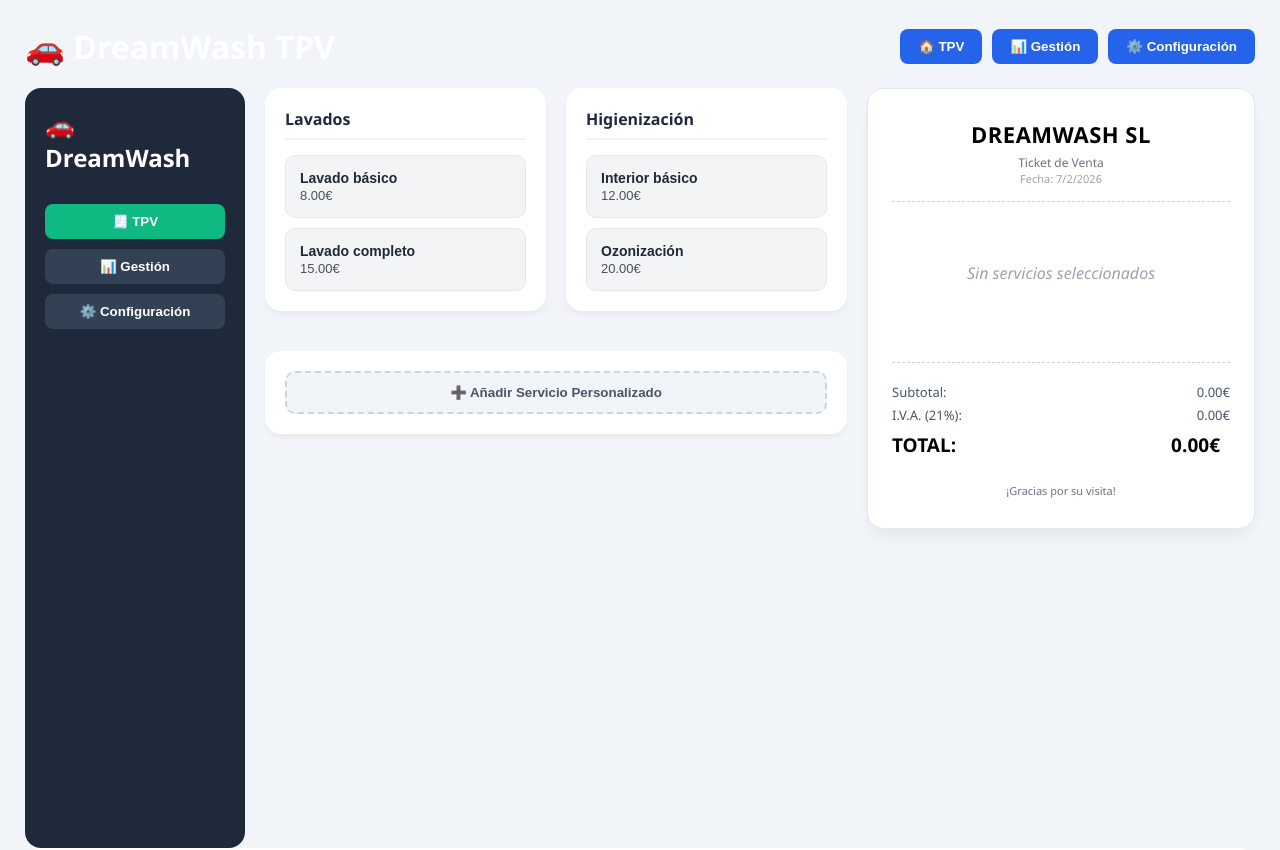
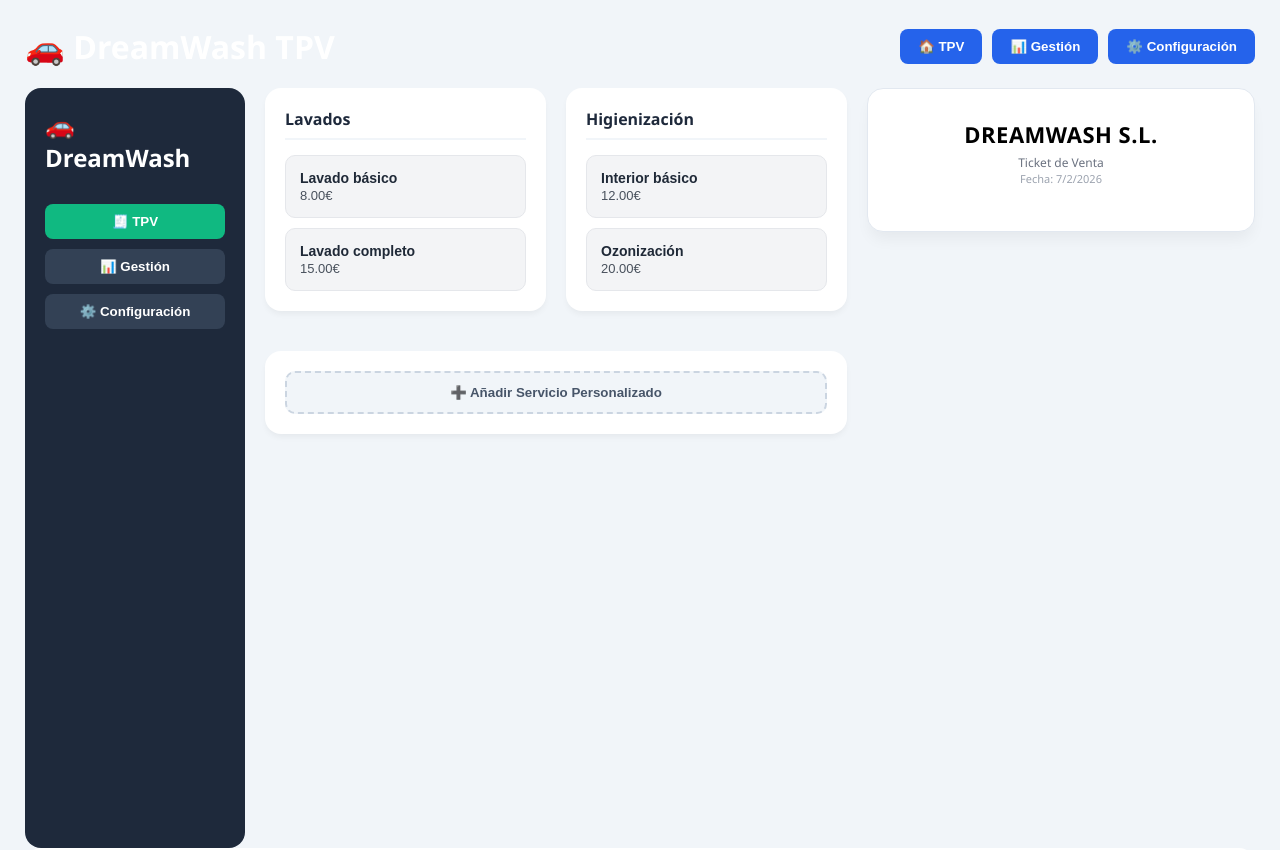
Before and after one commit to DarthSaira/tpv-dreamwash, a React (Vite) app: page / in a window 1280 px wide. Shown: the top 850 px of the page. Built offline with nearby package versions, Linux system fonts and the light colour scheme.

Commit message:
Crear componente Ticket e integrarlo

```diff
--- a/src/App.jsx
+++ b/src/App.jsx
@@ -2,6 +2,7 @@ import { useState } from "react";
 import Sidebar from "./components/Sidebar";
 import ServicioPersonalizado from "./components/ServicioPersonalizado";
 import ModalCobro from "./components/ModalCobro";
+import Ticket from "./components/Ticket";
 
 const dataInicial = [
   {
@@ -371,109 +372,25 @@ export default function App() {
 
             {/* COLUMNA DERECHA (TICKET) */}
             <div style={styles.columnaDerecha} className="zona-ticket">
-              <div style={styles.ticketFisico}>
-                <div style={{ textAlign: "center", marginBottom: 15 }}>
-                  <h2 style={{ margin: "0 0 5px 0", fontSize: 22, fontWeight: '800', letterSpacing: '0.5px' }}>DREAMWASH SL</h2>
-                  <p style={{ margin: 0, fontSize: 12, color: "#6b7280" }}>Ticket de Venta</p>
-                  <p style={{ margin: 0, fontSize: 11, color: "#9ca3af" }}>Fecha: {new Date().toLocaleDateString()}</p>
-
-                  {/* Tipografía corregida y unificada para los datos del coche */}
-                  {(matricula || modeloCoche) && (
-                    <div style={styles.ticketCocheBox}>
-                      <span style={{ fontWeight: "700" }}>VEHÍCULO: </span>
-                      <span>{matricula || "S/M"}</span>
-                      {modeloCoche && <span> ({modeloCoche})</span>}
-                    </div>
-                  )}
-                </div>
-
-                <div style={styles.lineaDivisoria}></div>
-
-                <div style={{ minHeight: 120, padding: "5px 0" }}>
-                  {seleccionados.length === 0 ? (
-                    <p style={{ color: "#9ca3af", fontStyle: "italic", textAlign: "center", marginTop: 40 }}>
-                      Sin servicios seleccionados
-                    </p>
-                  ) : (
-                    <>
-                      {seleccionados.map((s) => (
-                        <div key={s.id} style={styles.filaTicketContainer}>
-                          <div style={styles.filaTicket}>
-                            <span>{s.cantidad}x {s.nombre}</span>
-                            <span>{(s.precio * s.cantidad).toFixed(2)}€</span>
-                          </div>
-                          <button className="btn-eliminar-ticket" onClick={() => eliminarServicioCompleto(s.id)} style={styles.btnEliminarLinea}>
-                            ❌
-                          </button>
-                        </div>
-                      ))}
-                      <div style={{ textAlign: 'right', marginTop: 10 }} className="btn-eliminar-ticket">
-                        <button onClick={limpiarTicket} style={styles.btnLimpiarTicket}>
-                          🗑️ Limpiar Ticket
-                        </button>
-                      </div>
-                    </>
-                  )}
-                </div>
-
-                <div style={styles.lineaDivisoria}></div>
-
-                <div style={{ padding: "5px 0" }}>
-                  <div style={styles.filaTicketSecundaria}>
-                    <span>Subtotal:</span>
-                    <span>{subtotal.toFixed(2)}€</span>
-                  </div>
-                  <div style={styles.filaTicketSecundaria}>
-                    <span>I.V.A. (21%):</span>
-                    <span>{iva.toFixed(2)}€</span>
-                  </div>
-                  <div style={{ ...styles.filaTicket, fontSize: 19, marginTop: 8, color: '#000' }}>
-                    <span>TOTAL:</span>
-                    <span>{total.toFixed(2)}€</span>
-                  </div>
-                </div>
-
-                {seleccionados.length > 0 && pasoPago && (
-                  <div style={{ marginTop: 10, fontSize: 12, borderTop: "1px dashed #cbd5e1", paddingTop: 8 }}>
-                    <div style={styles.filaTicketSecundaria}>
-                      <span>Forma de pago:</span>
-                      <span style={{ textTransform: "uppercase", fontWeight: 'bold' }}>{metodoPago}</span>
-                    </div>
-                    {metodoPago === "efectivo" && pagoCliente && (
-                      <>
-                        <div style={styles.filaTicketSecundaria}>
-                          <span>Entregado:</span>
-                          <span>{Number(pagoCliente).toFixed(2)}€</span>
-                        </div>
-                        <div style={styles.filaTicketSecundaria}>
-                          <span>Cambio:</span>
-                          <span>{cambio.toFixed(2)}€</span>
-                        </div>
-                      </>
-                    )}
-                  </div>
-                )}
-
-                <div style={{ textAlign: "center", marginTop: 20, fontSize: 11, color: '#6b7280' }}>
-                  <p style={{ margin: 0 }}>¡Gracias por su visita!</p>
-                </div>
-
-                {seleccionados.length > 0 && (
-                  <div className="no-imprimir" style={{ marginTop: 20 }}>
-                    {!pasoPago ? (
-                      <button onClick={() => setPasoPago(true)} style={styles.btnContinuarPago} className="btn-flujo">
-                        Continuar al Pago ➡️
-                      </button>
-                    ) : (
-                      <button onClick={handleCobrarEImprimir} className="btn-cobrar" style={styles.btnCobrar}>
-                        💳 Cobrar e Imprimir Ticket
-                      </button>
-                    )}
-                  </div>
-                )}
-              </div>
-            </div>
-          </div>
+  <Ticket
+    styles={styles}
+    seleccionados={seleccionados}
+    matricula={matricula}
+    modeloCoche={modeloCoche}
+    subtotal={subtotal}
+    iva={iva}
+    total={total}
+    pasoPago={pasoPago}
+    metodoPago={metodoPago}
+    pagoCliente={pagoCliente}
+    cambio={cambio}
+    eliminarServicioCompleto={eliminarServicioCompleto}
+    limpiarTicket={limpiarTicket}
+    setPasoPago={setPasoPago}
+    handleCobrarEImprimir={handleCobrarEImprimir}
+  />
+</div>
+</div>
 
           {/* HISTORIAL DE VENTAS DEL DÍA */}
           <div style={styles.card} className="no-imprimir">
--- /dev/null
+++ b/src/components/Ticket.jsx
@@ -0,0 +1,35 @@
+export default function Ticket({
+    styles,
+    seleccionados,
+    matricula,
+    modeloCoche,
+    subtotal,
+    iva,
+    total,
+    pasoPago,
+    metodoPago,
+    pagoCliente,
+    cambio,
+    eliminarServicioCompleto,
+    limpiarTicket,
+    setPasoPago,
+    handleCobrarEImprimir,
+  }) {
+    return (
+        <div style={styles.ticketFisico}>
+  <div style={{ textAlign: "center", marginBottom: 15 }}>
+    <h2 style={{ margin: "0 0 5px 0", fontSize: 22, fontWeight: "800", letterSpacing: "0.5px" }}>
+      DREAMWASH S.L.
+    </h2>
+
+    <p style={{ margin: 0, fontSize: 12, color: "#6b7280" }}>
+      Ticket de Venta
+    </p>
+
+    <p style={{ margin: 0, fontSize: 11, color: "#9ca3af" }}>
+      Fecha: {new Date().toLocaleDateString()}
+    </p>
+  </div>
+</div>
+      );
+  }
```
